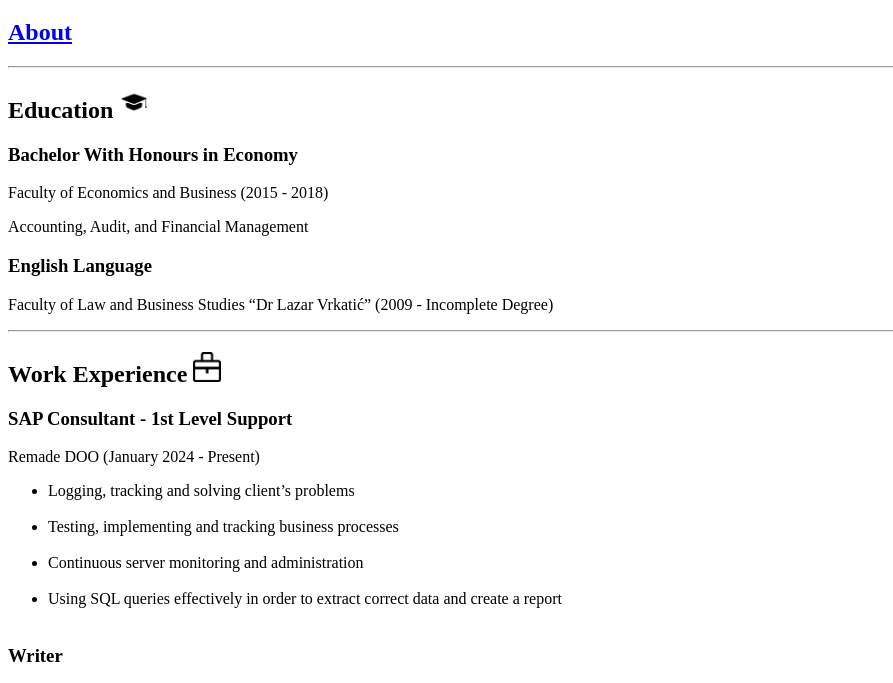
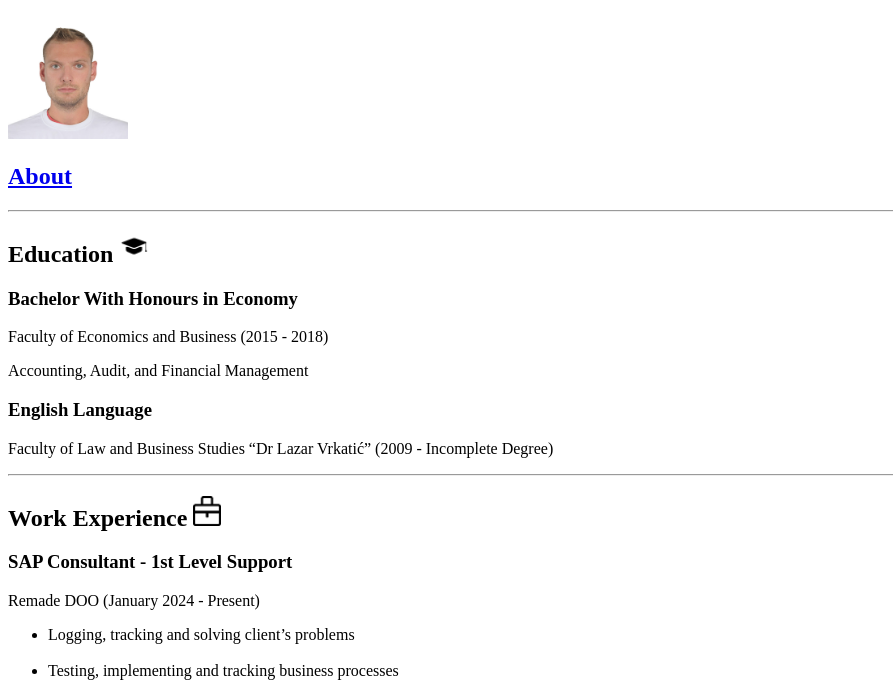
Before and after one commit to jakized/html-resume, a plain HTML site: page index.html in a window 1280 px wide. Shown: the part 61-744 px from the top of the page, without its empty margins (0-893 px from the left). Drawn offline with Linux system fonts and the light colour scheme.

Commit message:
Add files via upload

```diff
--- a/index.html
+++ b/index.html
@@ -7,6 +7,7 @@
 </head>
 <body>
     <h1>Ivan Jakić</h1>
+    <img src="./assets/images/PEX_3507.jpg" alt="" height="120">
     <h2><a href="./public/about.html">About</a></h2>
 
     <hr>
```
Also changed, not shown: assets/images/PEX_3507.jpg (added).
